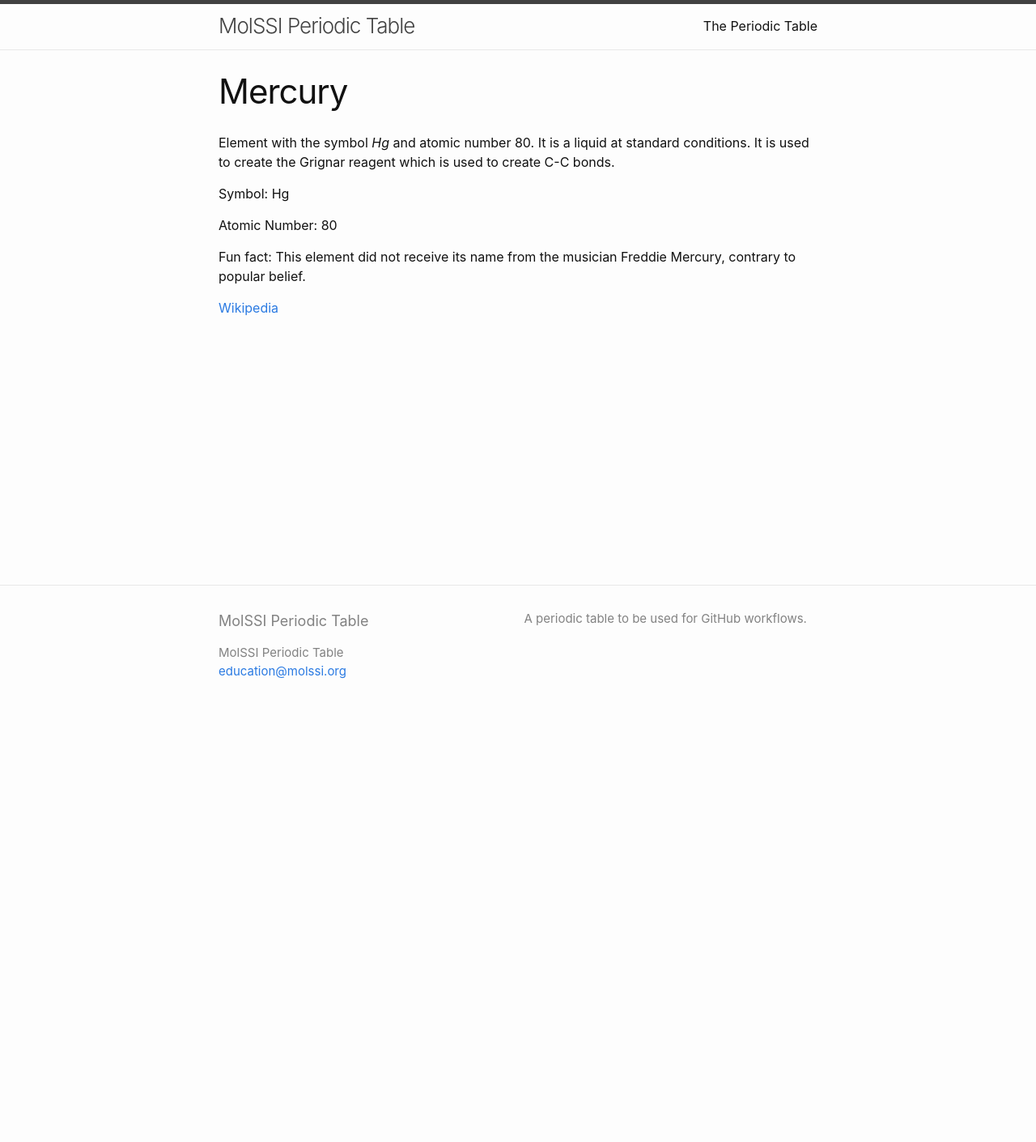
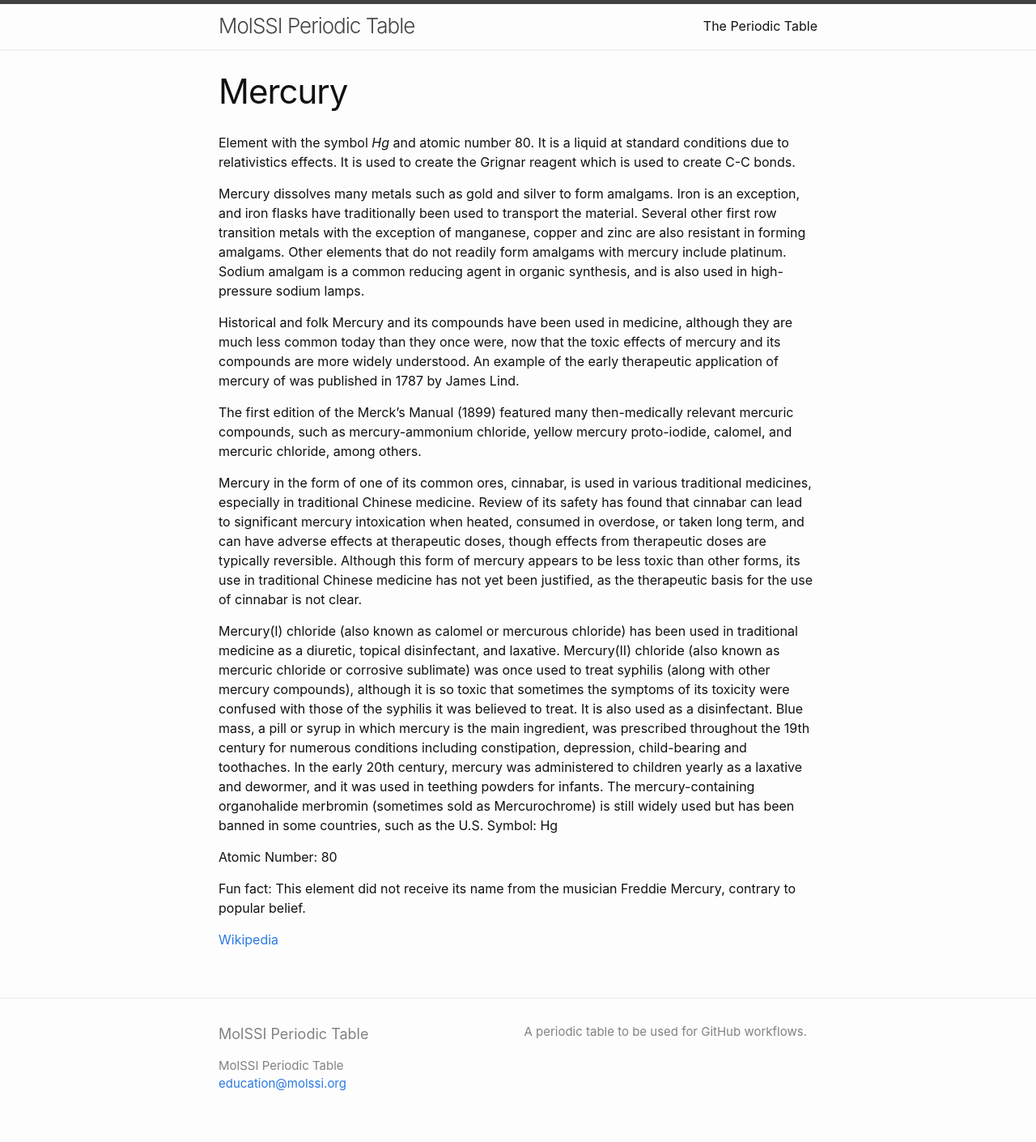
Before and after one commit to MolSSI-Education/periodic-table, a Jekyll site: the page built from elements/mercury.md, in a window 1280 px wide. Shown: the whole page at 81% size. Built offline with Jekyll 4.4.1, drawn with Linux system fonts in a browser that asks for light colours; before the commit the page ends 900 px from its top, so only the background shows below that.

Commit message:
added some facts about Mercury

```diff
--- a/elements/mercury.md
+++ b/elements/mercury.md
@@ -3,8 +3,19 @@ layout: page
 title: Mercury
 ---
 
-Element with the symbol _Hg_ and atomic number 80. It is a liquid at standard conditions. It is used to create the Grignar reagent which is used to create C-C bonds.
+Element with the symbol _Hg_ and atomic number 80. It is a liquid at standard conditions due to relativistics effects. It is used to create the Grignar reagent which is used to create C-C bonds.
 
+
+Mercury dissolves many metals such as gold and silver to form amalgams. Iron is an exception, and iron flasks have traditionally been used to transport the material. Several other first row transition metals with the exception of manganese, copper and zinc are also resistant in forming amalgams. Other elements that do not readily form amalgams with mercury include platinum. Sodium amalgam is a common reducing agent in organic synthesis, and is also used in high-pressure sodium lamps.
+
+Historical and folk
+Mercury and its compounds have been used in medicine, although they are much less common today than they once were, now that the toxic effects of mercury and its compounds are more widely understood. An example of the early therapeutic application of mercury of was published in 1787 by James Lind.
+
+The first edition of the Merck's Manual (1899) featured many then-medically relevant mercuric compounds, such as mercury-ammonium chloride, yellow mercury proto-iodide, calomel, and mercuric chloride, among others.
+
+Mercury in the form of one of its common ores, cinnabar, is used in various traditional medicines, especially in traditional Chinese medicine. Review of its safety has found that cinnabar can lead to significant mercury intoxication when heated, consumed in overdose, or taken long term, and can have adverse effects at therapeutic doses, though effects from therapeutic doses are typically reversible. Although this form of mercury appears to be less toxic than other forms, its use in traditional Chinese medicine has not yet been justified, as the therapeutic basis for the use of cinnabar is not clear.
+
+Mercury(I) chloride (also known as calomel or mercurous chloride) has been used in traditional medicine as a diuretic, topical disinfectant, and laxative. Mercury(II) chloride (also known as mercuric chloride or corrosive sublimate) was once used to treat syphilis (along with other mercury compounds), although it is so toxic that sometimes the symptoms of its toxicity were confused with those of the syphilis it was believed to treat. It is also used as a disinfectant. Blue mass, a pill or syrup in which mercury is the main ingredient, was prescribed throughout the 19th century for numerous conditions including constipation, depression, child-bearing and toothaches. In the early 20th century, mercury was administered to children yearly as a laxative and dewormer, and it was used in teething powders for infants. The mercury-containing organohalide merbromin (sometimes sold as Mercurochrome) is still widely used but has been banned in some countries, such as the U.S.
 Symbol: Hg
 
 Atomic Number: 80
```
